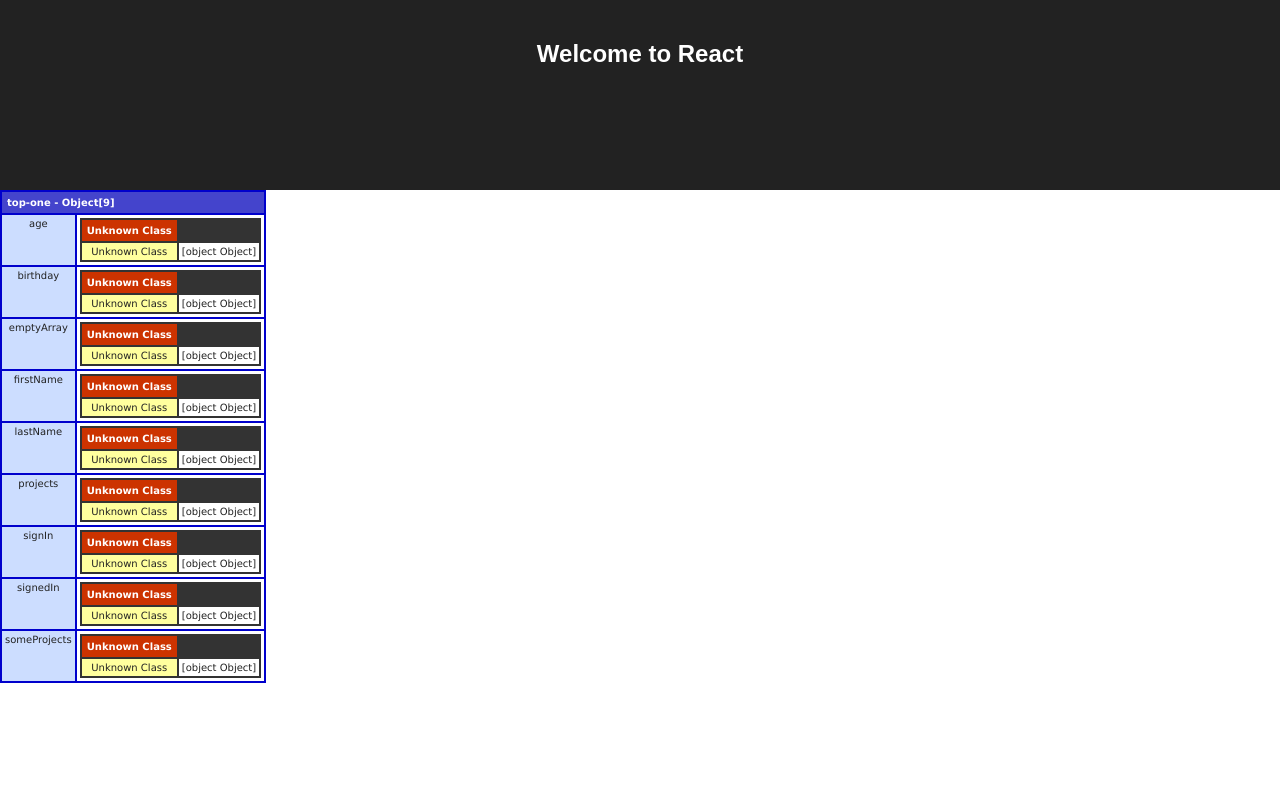
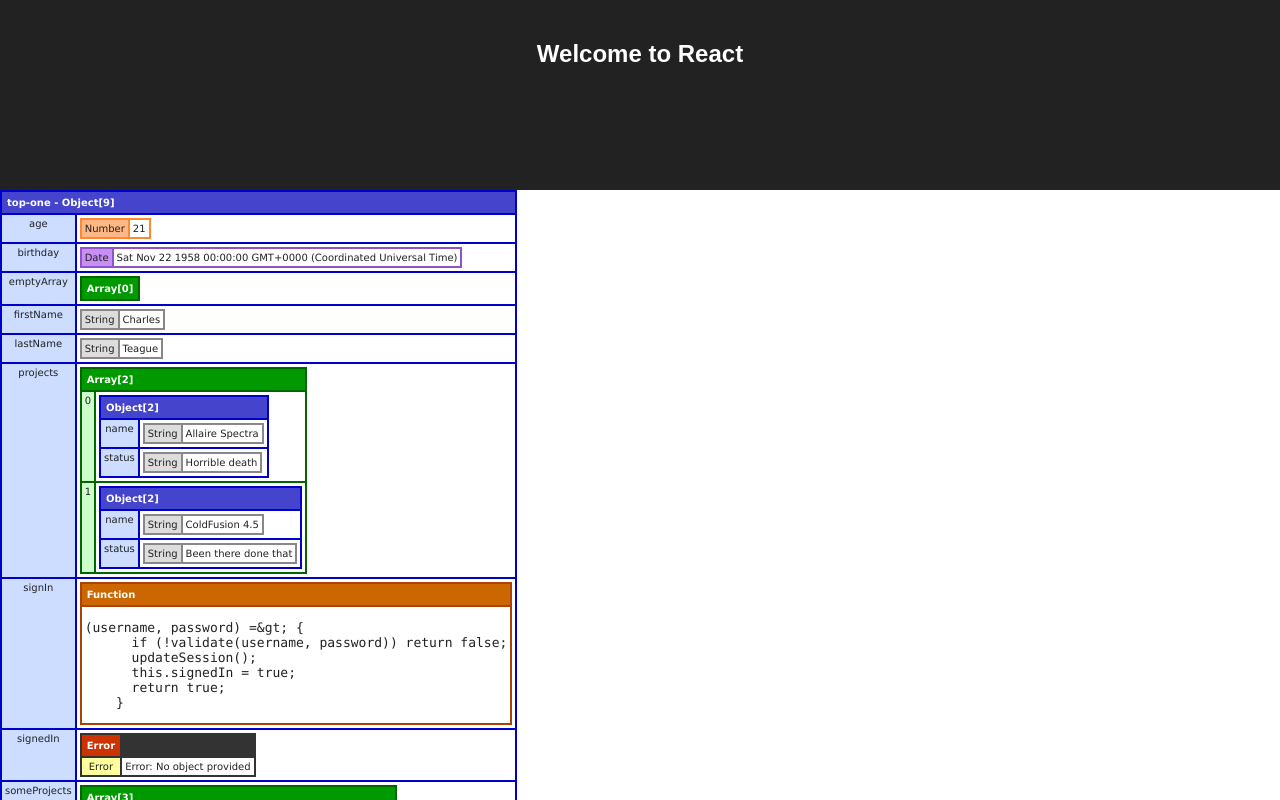
Before and after one commit to mrose/react-dump, a React app: page / in a window 1280 px wide. Shown: the top 800 px of the page. Built offline with nearby package versions, Linux system fonts and the light colour scheme.

Commit message:
change converting function to use object argument

```diff
--- a/src/components/ReactDump.js
+++ b/src/components/ReactDump.js
@@ -23,27 +23,15 @@ export default class ReactDump extends React.Component {
   constructor(props) {
     super(props)
     const {obj, ...opts} = this.props
-    this.cache = {
-        bFilteredLevel: false
-      , level:0
-      , objects: []
-      , paths: []
-      }
+    const { objProps } = getObjProps( obj, opts )
     this.obj = obj
     this.opts = opts
-    const { expand, format, label } = opts
-    let { cache:newCache, objProps:root } = getObjProps( obj, { expand, format, label } )
-//console.log( newCache )
-//console.log( root )
-    this.root = root
-
+    this.rootObjProps = objProps
   }
 
 
   componentWillMount() {
-// TODO
-    let { objectClassName, obj, opts, name, index, children, path } = this.root
-    this.j = sortingHat( objectClassName, obj, opts, name, index, children, path )
+    this.output = sortingHat( this.rootObjProps )
   }
 
 
@@ -54,7 +42,7 @@ export default class ReactDump extends React.Component {
       return null
     }
 */
-return ( this.j )
+return ( this.output )
 //    return (
 //      <DataTyper obj={this.obj} opts={this.opts} cache={this.cache} currentPath={['[TOP]']} />
 //    )
--- a/src/components/sortingHat.js
+++ b/src/components/sortingHat.js
@@ -13,17 +13,35 @@ import RegExp from './RegExp'
 import String from './String'
 import Undefined from './Undefined'
 
-const sortingHat = ( objectClassName, obj, opts={}, name, index, children, path ) => {
-  objectClassName = objectClassName || 'Error'
-  obj = obj || new Error('No object provided')
-  opts.expand = opts.expand || true
-  opts.format = opts.format || 'html'
-  opts.id = opts.id || 'reactdump999999'
-  opts.label = opts.label || ''
-  index = index || 0
-  children = children || [ ]
-  path = path || [ ]
-
+const sortingHat = ( objProps={ } ) => {
+  objProps.objectClassName = objProps.objectClassName || 'Error'
+  objProps.obj = objProps.obj || new Error('No object provided')
+  objProps.opts = objProps.opts || { }
+  objProps.opts.expand = objProps.opts.expand || true
+  objProps.opts.format = objProps.opts.format || 'html'
+  objProps.opts.id = objProps.opts.id || 'reactdump999999'
+  objProps.opts.label = objProps.opts.label || ''
+  objProps.index = objProps.index || 0
+  objProps.children = objProps.children || [ ]
+  objProps.path = objProps.path || [ ]
+  const { objectClassName, obj, opts={}, name, index, children, path } = objProps
+/*
+  const classNames =  [ 'Array'
+                      , 'Boolean'
+                      , 'CircularReference'
+                      , 'Date'
+                      , 'Error'
+                      , 'Functions'
+                      , 'Math'
+                      , 'Null'
+                      , 'Number'
+                      , 'Object'
+                      , 'RegExp'
+                      , 'String'
+                      , 'Undefined'
+                      ]
+  let c
+*/
   let classes = {
       Array: <Arr key={opts.id} obj={obj} opts={opts} children={children} />
     , Boolean: <Boolean key={opts.id} obj={obj} opts={opts} />
```
